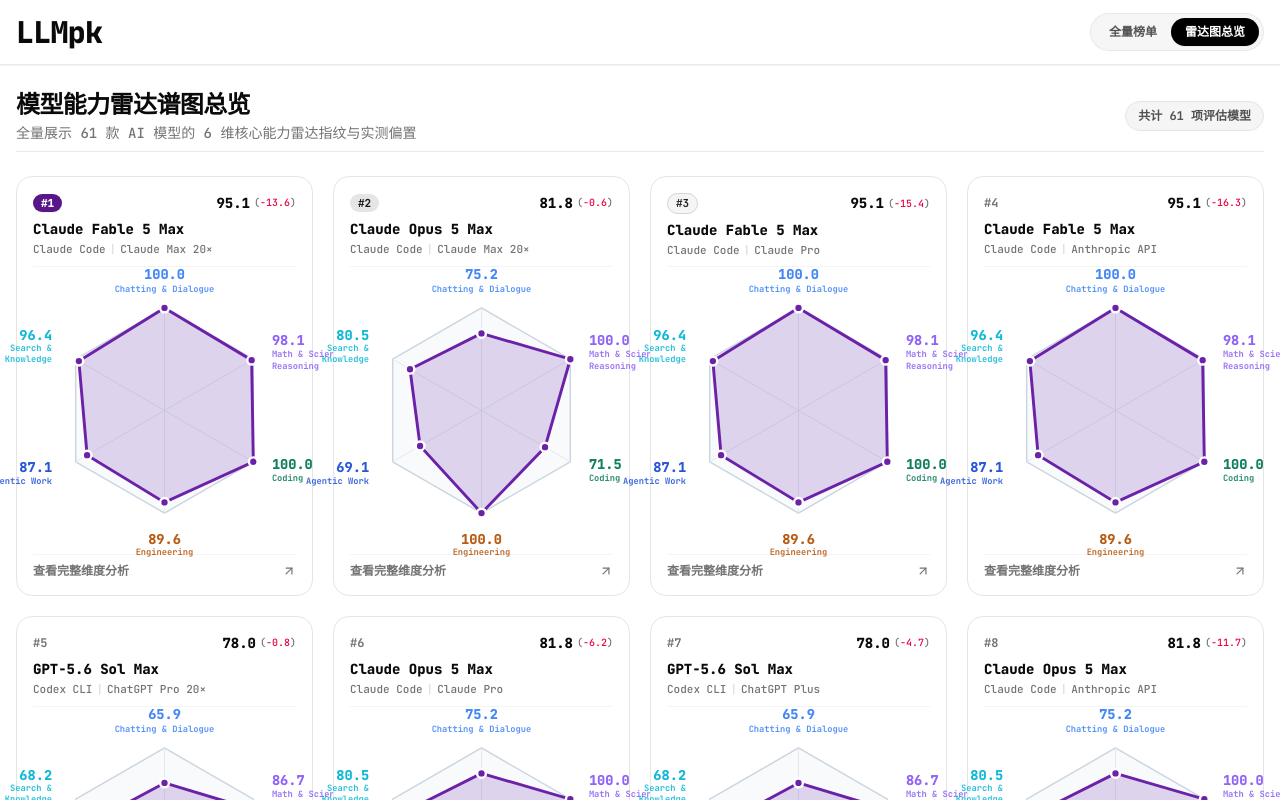
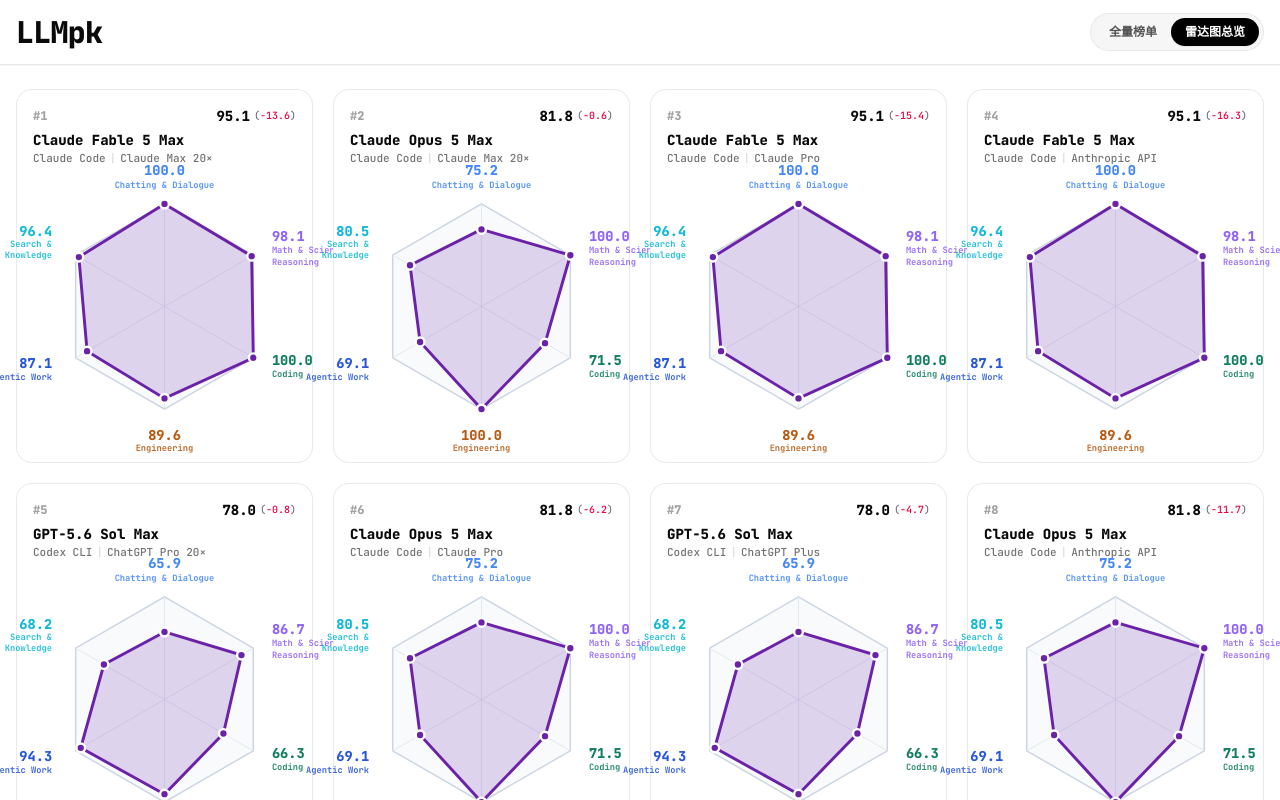
Before and after one commit to Vita0818/LLM-pk, a React (Vite) app: page / in a window 1280 px wide. Both pictures are taken after a click on the button "雷达图总览". Shown: the top 800 px of the page. Built offline with nearby package versions, Linux system fonts and the light colour scheme.

Commit message:
style: remove extra subtitles, labels, and borders in overview gallery

```diff
--- a/src/VercelAestheticPreview.tsx
+++ b/src/VercelAestheticPreview.tsx
@@ -416,22 +416,6 @@
         {/* VIEW 2: RADAR OVERVIEW GALLERY (4 PER ROW) */}
         {activeTab === 'overview' && (
           <div className="space-y-6 font-brand-mono">
-            {/* Page Title & Counter */}
-            <div className="flex flex-col sm:flex-row items-start sm:items-center justify-between gap-2 pb-2 border-b border-neutral-200/80">
-              <div>
-                <h2 className="text-xl sm:text-2xl font-black text-neutral-950 tracking-tight">
-                  模型能力雷达谱图总览
-                </h2>
-                <p className="text-xs sm:text-sm font-medium text-neutral-500 mt-0.5">
-                  全量展示 {filteredScores.length} 款 AI 模型的 6 维核心能力雷达指纹与实测偏置
-                </p>
-              </div>
-
-              <div className="text-xs font-bold text-neutral-600 bg-neutral-100 px-3 py-1.5 rounded-full border border-neutral-200 shrink-0">
-                共计 {filteredScores.length} 项评估模型
-              </div>
-            </div>
-
             {/* 4-Per-Row Grid Layout */}
             <div className="grid grid-cols-1 sm:grid-cols-2 md:grid-cols-3 lg:grid-cols-4 gap-5">
               {filteredScores.map((item, index) => {
@@ -451,27 +435,14 @@
                       setSelectedConfigId(item.config.id);
                       setActiveTab('detail');
                     }}
-                    className="group relative flex flex-col justify-between rounded-2xl border border-neutral-200 bg-white p-4 transition-all duration-200 hover:border-neutral-950 hover:shadow-md cursor-pointer"
+                    className="group relative flex flex-col justify-between rounded-2xl border border-neutral-200/80 bg-white p-4 transition-all duration-200 hover:border-black hover:shadow-md cursor-pointer"
                   >
-                    {/* Header: Rank + Model 3-Part Name */}
-                    <div className="space-y-1.5 pb-2 border-b border-neutral-100">
+                    {/* Header: Rank + Model Configuration */}
+                    <div className="space-y-1">
                       <div className="flex items-center justify-between gap-2">
-                        {/* Rank Badge */}
-                        <div className="font-bold text-neutral-500 text-xs">
-                          {rank === 1 ? (
-                            <span className="inline-flex items-center justify-center px-2 py-0.5 rounded-full bg-purple-900 text-white text-[11px] font-black shadow-2xs">#1</span>
-                          ) : rank === 2 ? (
-                            <span className="inline-flex items-center justify-center px-2 py-0.5 rounded-full bg-neutral-200 text-neutral-900 text-[11px] font-bold">#2</span>
-                          ) : rank === 3 ? (
-                            <span className="inline-flex items-center justify-center px-2 py-0.5 rounded-full bg-neutral-100 text-neutral-800 border border-neutral-300 text-[11px] font-bold">#3</span>
-                          ) : rank !== null ? (
-                            <span className="text-neutral-500 font-bold">#{rank}</span>
-                          ) : (
-                            <span className="text-neutral-300">—</span>
-                          )}
-                        </div>
-
-                        {/* Score Pill */}
+                        <span className="font-black text-neutral-400 text-xs">
+                          {rank !== null ? `#${rank}` : '—'}
+                        </span>
                         <div className="flex items-center gap-1 text-xs">
                           <span className="font-black text-neutral-950 text-sm">{formatScore(capabilityScore)}</span>
                           <span className="text-[10px] text-neutral-500 font-medium">
@@ -484,8 +455,7 @@
                         </div>
                       </div>
 
-                      {/* Model Configuration Name */}
-                      <div className="space-y-0.5 min-w-0">
+                      <div className="min-w-0">
                         <div className="font-extrabold text-neutral-950 text-sm group-hover:text-purple-900 transition-colors truncate">
                           {parsed.model}
                         </div>
@@ -498,7 +468,7 @@
                     </div>
 
                     {/* Compact Radar Chart (Centered inside card) */}
-                    <div className="py-3 flex items-center justify-center">
+                    <div className="py-2 flex items-center justify-center">
                       <RadarChart
                         seriesList={[
                           {
@@ -518,12 +488,6 @@
                         size={270}
                         showLegend={false}
                       />
-                    </div>
-
-                    {/* Footer View Action Button */}
-                    <div className="pt-2 border-t border-neutral-100 flex items-center justify-between text-xs text-neutral-500 font-bold group-hover:text-black transition-colors">
-                      <span>查看完整维度分析</span>
-                      <ArrowUpRight className="w-3.5 h-3.5 group-hover:translate-x-0.5 group-hover:-translate-y-0.5 transition-transform" />
                     </div>
                   </div>
                 );
```
